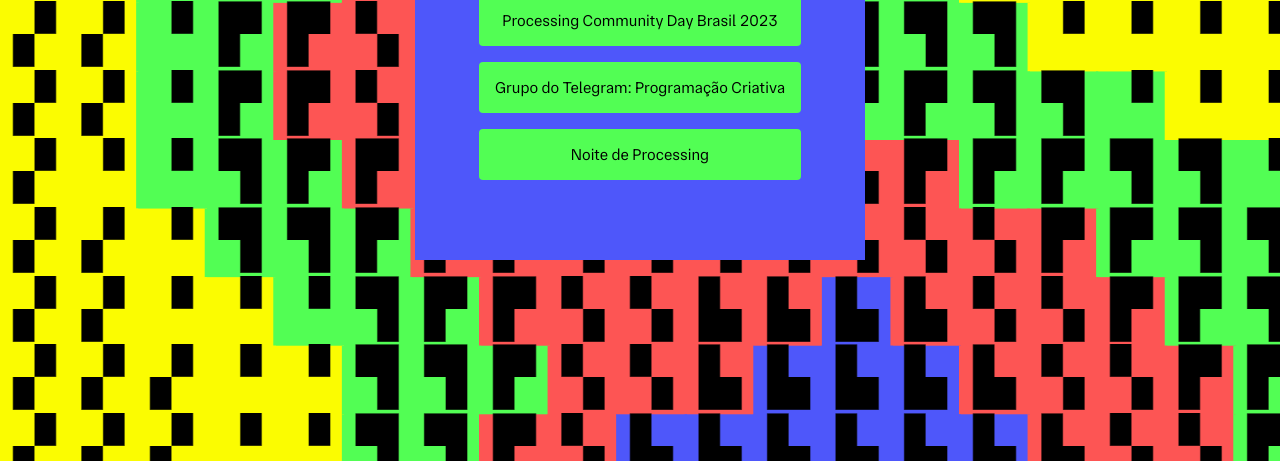
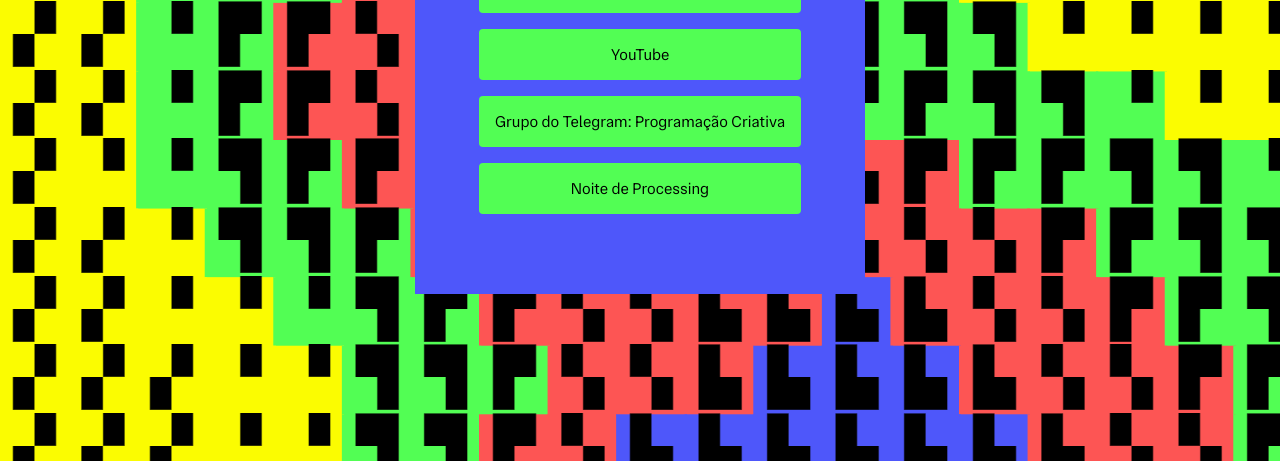
Before and after one commit to compoetica/links, a plain HTML site: page index.html in a window 1280 px wide. Shown: the part 339-800 px from the top of the page. Drawn offline with Linux system fonts and the light colour scheme.

Commit message:
Update index.html

```diff
--- a/index.html
+++ b/index.html
@@ -101,6 +101,7 @@
     <h1>Processing Brasil</h1>
     <ul class="links">
       <li><a href="https://pcd2023.encontrosdigitais.com.br/programacao/">Processing Community Day Brasil 2023</a></li>
+      <li><a href="https://www.youtube.com/@ProcessingCommunityDayBrasil">YouTube</a></li>
       <li><a href="https://t.me/programacaocriativa">Grupo do Telegram: Programação Criativa</a></li>
       <li><a href="https://garoa.net.br/wiki/Noite_de_Processing">Noite de Processing</a></li>
     </ul>
```
